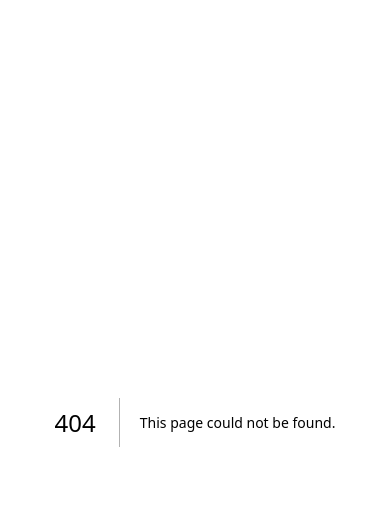
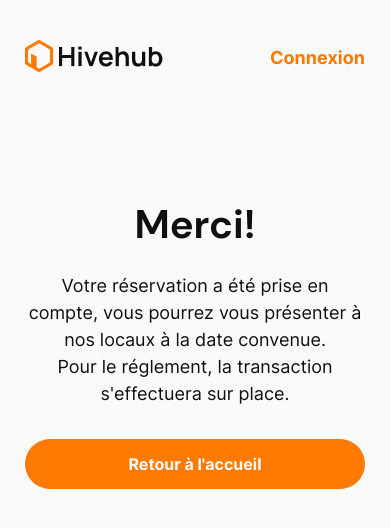
Before and after one commit to TheoDosSantos/hivehub-app, a Next.js app: page /thanks in a window 390 px wide. Before the commit this address had no page. Shown: the top 528 px of the page. Built offline with nearby package versions, Linux system fonts and the light colour scheme.

Commit message:
Add - Thanks - Desktop & Responsive integration

```diff
--- /dev/null
+++ b/src/pages/thanks.js
@@ -0,0 +1,43 @@
+import { useEffect, useState, useContext } from "react";
+import Layout from "/components/layout.js";
+import SEO from "/components/SEO";
+
+import Link from "next/link";
+
+import styles from "@/styles/pages/thanks.module.scss";
+
+const thanks = () => {
+  const seoTitle = "Réservation | Hivehub";
+  const seoDescription =
+    "Réservez, partagez et connectez-vous dans notre écosystème d'espaces de travail dynamiques.";
+
+  return (
+    <div className={styles.thanks}>
+      <Layout>
+        <SEO title={seoTitle} description={seoDescription} />
+        <div className={styles.section_hero}>
+          <div className={styles.wrapper}>
+            <div className={styles.container}>
+              <div className={styles.content}>
+                <h1>Merci!</h1>
+                <p>
+                  Votre réservation a été prise en compte, vous pourrez vous
+                  présenter à nos locaux à la date convenue.
+                  <br />
+                  Pour le réglement, la transaction s'effectuera sur place.
+                </p>
+                <div className={styles.container_btn}>
+                  <Link href="/" className={styles.btn}>
+                    <span className={styles.btn_text}>Retour à l'accueil</span>
+                  </Link>
+                </div>
+              </div>
+            </div>
+          </div>
+        </div>
+      </Layout>
+    </div>
+  );
+};
+
+export default thanks;
--- /dev/null
+++ b/src/styles/pages/thanks.module.scss
@@ -0,0 +1,48 @@
+@import '@/styles/common/global.scss';
+
+.thanks{
+    .section_hero{
+        .wrapper{
+            @include styleGrid("wrapper");
+        }
+        .container{
+            padding-top: 200px;
+            .content{
+                display: flex;
+                flex-direction: column;
+                align-items: center;
+                width: 100%;
+                text-align: center;
+                h1{
+                    @include styleH("h1");
+                    em{
+                        color: $colorPrimary_1;
+                    }
+                }
+                p{
+                    margin-top: 24px;
+                    @include styleP("big");
+                }
+                .container_btn{
+                    margin-top: 32px;
+                    @include styleGrid("width", 3);
+                    .btn{
+                        width: 100%;
+                        @include styleButton("big", "1");
+                    }
+                }
+            }
+        }
+    }
+    @media (width <= $breakPoint_tablet) {
+        .section_hero{
+            .container{
+                .content{
+                    .container_btn{
+                        width: 100%;
+                    }
+                }
+            }
+        }
+    }
+}
```
